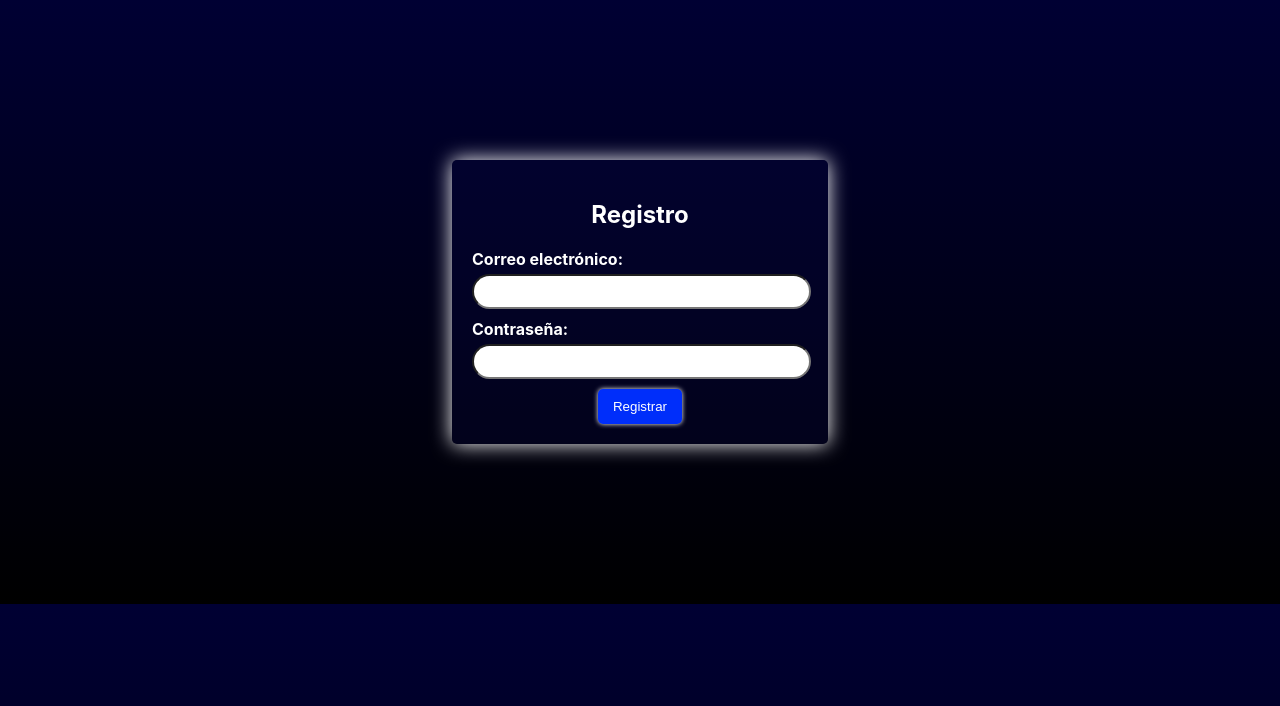
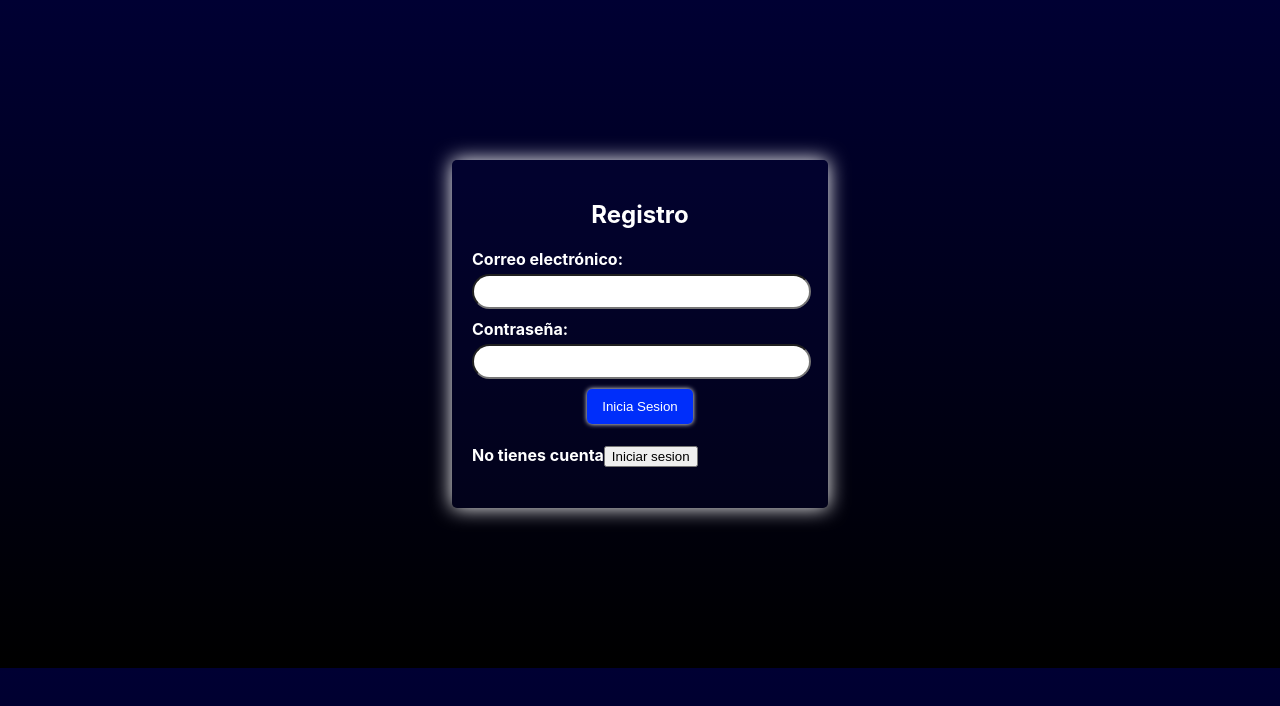
Before and after one commit to EmiVivallo/LosPerroAmigos, a React (Create React App) app in the folder los_perro_amigo/: page / in a window 1280 px wide. Shown: the top 706 px of the page. Built offline with nearby package versions, Linux system fonts and the light colour scheme; no server answers.

Commit message:
Agregando condicionales

```diff
--- a/los_perro_amigo/src/componentes/Login.js
+++ b/los_perro_amigo/src/componentes/Login.js
@@ -1,7 +1,9 @@
 import React, { useState } from "react"
 
 import appFirebase from "../firebaseConfig"
-import { getAuth, createUserWithEmailAndPassword } from "firebase/auth"
+import { getAuth, createUserWithEmailAndPassword, signInWithEmailAndPassword } from "firebase/auth"
+
+const auth = getAuth(appFirebase)
 
 const Login = () => {
 
@@ -22,8 +24,9 @@ const Login = () => {
                     <input type="password" className="form-input" />
                   <br />
                   <div className="titf">
-                  <button type="button" className="form-button"> Registrar </button></div>
+                  <button type="button" className="form-button"> {registrando ? "Registrate" : "Inicia Sesion"} </button></div>
                 </form>
+                <h4>{registrando ? "Si ya tienes cuenta" : "No tienes cuenta"}<button>Iniciar sesion</button></h4>
               </div>
     )
 }
```
